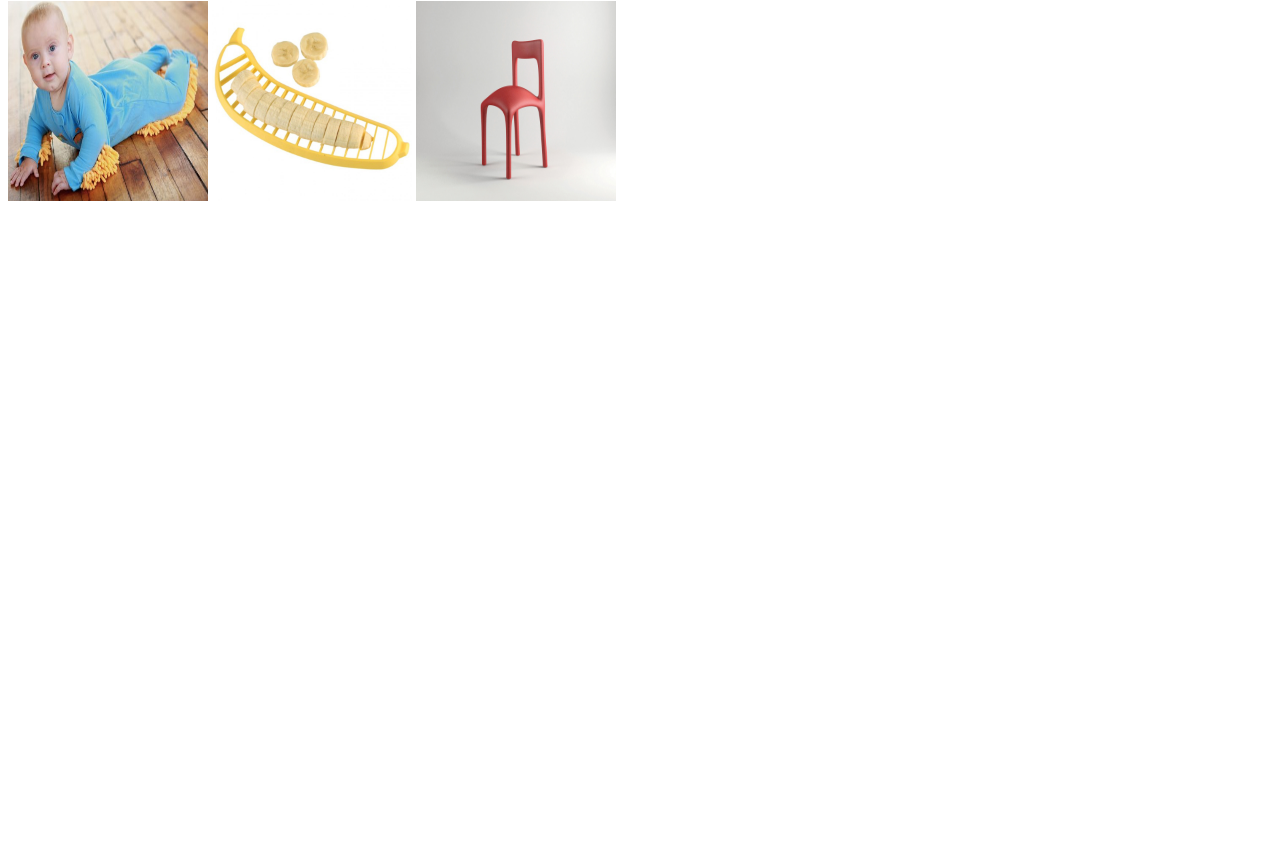
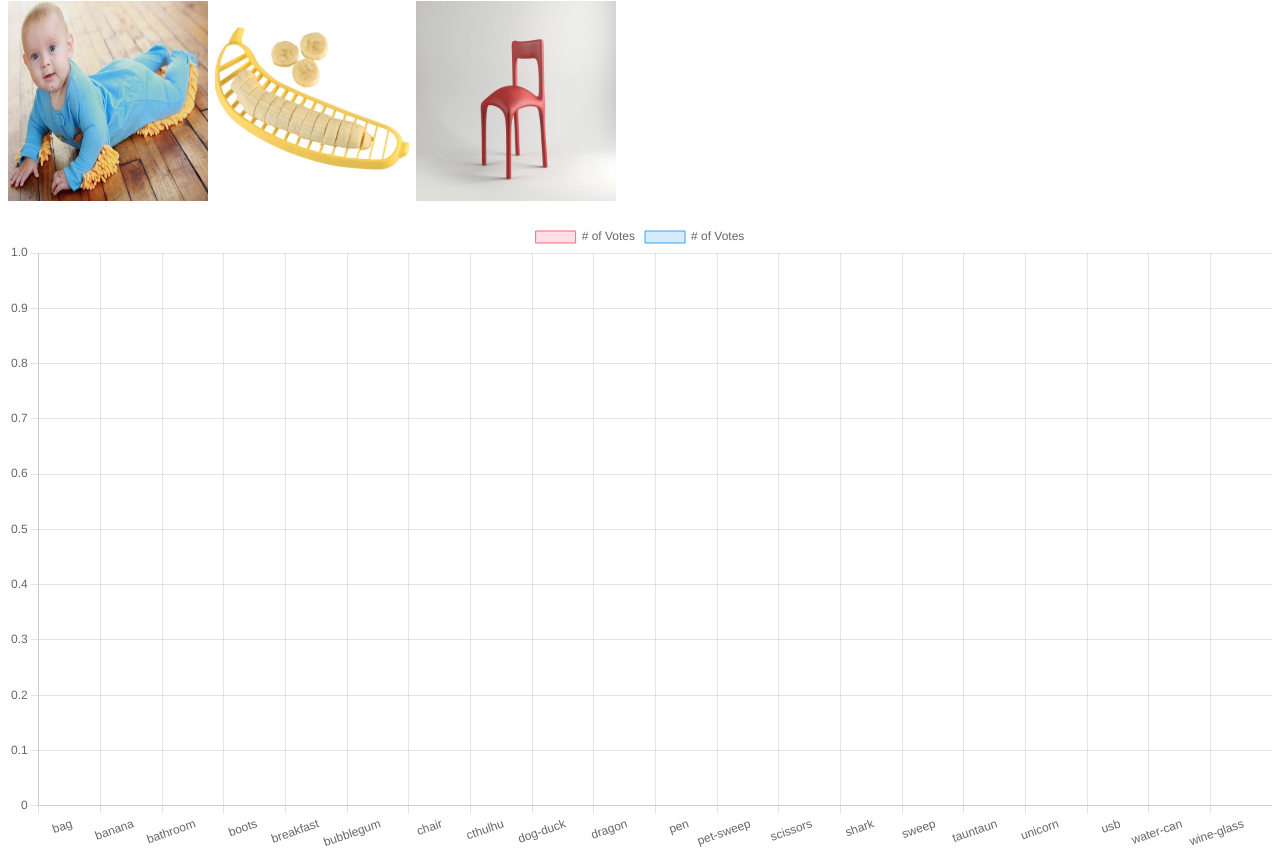
Before and after one commit to alaabaroud/bus-mall, a plain HTML site: page index.html in a window 1280 px wide. Shown: the part 79-940 px from the top of the page. Before the commit the page ends 800 px from the top, so only its background shows below. Drawn offline with nearby package versions, Linux system fonts and the light colour scheme.

Commit message:
finished editing lab 12

```diff
--- a/app.js
+++ b/app.js
@@ -11,16 +11,19 @@ let thirdimgIndex;
 let attempts= 25;
 let userAttempts =0;
 
-let name=[];
+
 let vote=[];
 let seen= [];
+let proname=[];
+
 
 function product(productName, filePath){
     this.productName=productName;
     this.filePath=filePath;
     this.votes=0;
     this.views=0;
-    name.push(this.productName);
+   proname.push(this.productName);
+
 
     product.allProduct.push(this);
 
@@ -28,9 +31,9 @@ function product(productName, filePath){
 
 
 }
-console.log(name);
+
 product.allProduct=[];
-console.log(product.allProduct);
+
 
 new product('bag','img/bag.jpg');
 new product('banana','img/banana.jpg');
@@ -61,13 +64,17 @@ function generateRandomIndex() {
     return Math.floor(Math.random() * product.allProduct.length);
 }
 
+
+viewedpics=[];
+viewedpics.push(firstimgIndex, secondimgIndex, thirdimgIndex);
 function render() {
     firstimgIndex=generateRandomIndex();
     secondimgIndex=generateRandomIndex();
     thirdimgIndex=generateRandomIndex();
 
-    while (firstimgIndex===secondimgIndex || firstimgIndex===thirdimgIndex || secondimgIndex===thirdimgIndex) {
+    while (firstimgIndex===secondimgIndex || firstimgIndex===thirdimgIndex || secondimgIndex===thirdimgIndex ||viewedpics.includes(firstimgIndex)||viewedpics.includes(secondimgIndex)||viewedpics.includes(thirdimgIndex)) {
     firstimgIndex=generateRandomIndex();
+    secondimgIndex=generateRandomIndex();
     thirdimgIndex=generateRandomIndex();
 }
 
@@ -133,22 +140,60 @@ function showlist() {
     btn.hidden=true;
 }
 
-// Mixed Chart Types With Chart.js, it is possible to create mixed charts that are a combination of two or more different chart types. A common example is a bar chart that also includes a line dataset.
 
-function chart (){
-    let mixedChart = new Chart(ctx, {
-        data: {
-            datasets: [{
-                type: productName,
-                label: votes,
-                data: votes
-            }, {
-                type: productName,
-                label: views,
-                data: views,
-            }],
-            labels: [productName]
+let ctx = document.getElementById('myChart').getContext('2d');
+let myChart = new Chart(ctx, {
+    type: 'bar',
+    data: {
+        labels: proname,
+        datasets: [{
+            label: '# of Votes',
+            data: vote,
+            backgroundColor: [
+                'rgba(255, 99, 132, 0.2)',
+                'rgba(54, 162, 235, 0.2)',
+                'rgba(255, 206, 86, 0.2)',
+                'rgba(75, 192, 192, 0.2)',
+                'rgba(153, 102, 255, 0.2)',
+                'rgba(255, 159, 64, 0.2)'
+            ],
+            borderColor: [
+                'rgba(255, 99, 132, 1)',
+                'rgba(54, 162, 235, 1)',
+                'rgba(255, 206, 86, 1)',
+                'rgba(75, 192, 192, 1)',
+                'rgba(153, 102, 255, 1)',
+                'rgba(255, 159, 64, 1)'
+            ],
+            borderWidth: 1
         },
-        options: options
-    });
-}
+        {
+            label: '# of Votes',
+            data: seen,
+            backgroundColor: [
+                'rgba(255, 99, 132, 0.2)',
+                'rgba(54, 162, 235, 0.2)',
+                'rgba(255, 206, 86, 0.2)',
+                'rgba(75, 192, 192, 0.2)',
+                'rgba(153, 102, 255, 0.2)',
+                'rgba(255, 159, 64, 0.2)'
+            ],
+            borderColor: [
+                'rgba(255, 99, 132, 1)',
+                'rgba(54, 162, 235, 1)',
+                'rgba(255, 206, 86, 1)',
+                'rgba(75, 192, 192, 1)',
+                'rgba(153, 102, 255, 1)',
+                'rgba(255, 159, 64, 1)'
+            ],
+            borderWidth: 1
+        }]
+    },
+    options: {
+        scales: {
+            y: {
+                beginAtZero: true
+            }
+        }
+    }
+});
--- a/index.html
+++ b/index.html
@@ -26,15 +26,14 @@
             <button id="btn" hidden> Show the results</button>
         </div>
 
-        <div>
-            <canvas id="myChart"></canvas>
-          </div>
 
     </main>
+    <canvas id="myChart"></canvas>
+    <script src="https://cdn.jsdelivr.net/npm/chart.js"></script>
+
     <footer>
 
     </footer>
-    <script src="https://cdn.jsdelivr.net/npm/chart.js"></script>
     <script src="app.js"> </script>
 
 </body>
```
